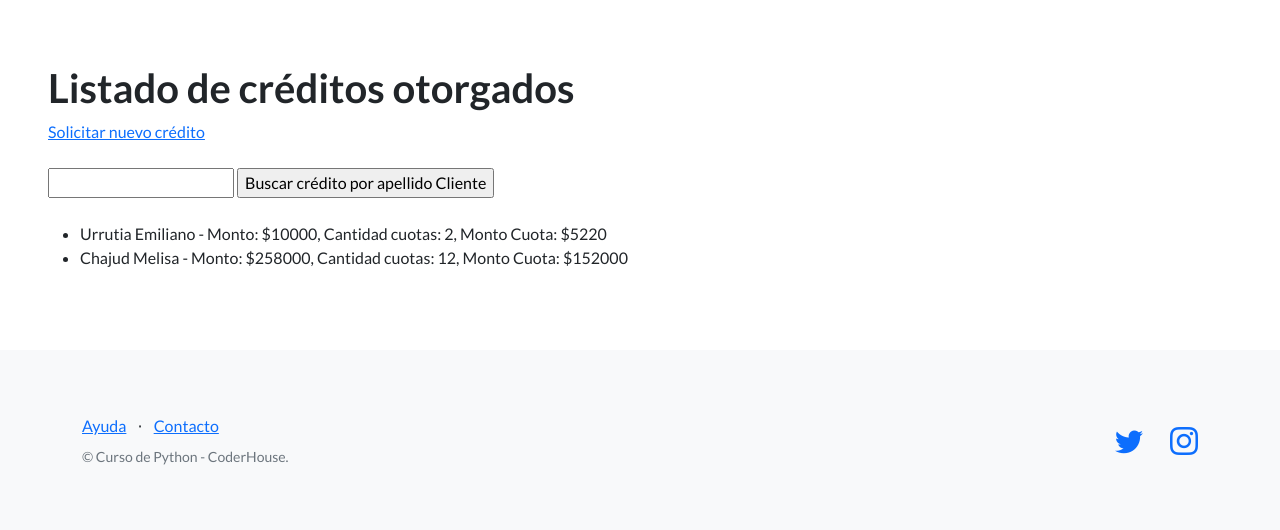
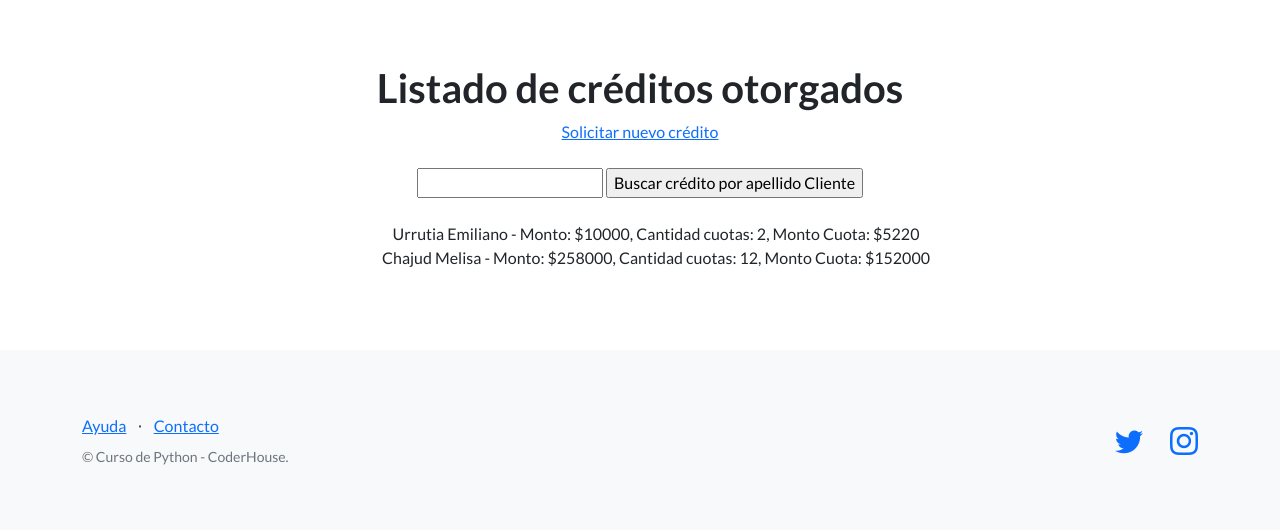
Before and after one commit to emiurru/Proyecto-final-Urrutia, a Django app: page /app-creditos/creditos/ in a window 1280 px wide. Shown: the part 156-686 px from the top of the page. Run offline with Django 4.2, Linux system fonts and the light colour scheme; data comes from the database, SQL or seed files in the repository; some libraries are stand-ins or nearby versions.

Commit message:
ultimos retoques

```diff
--- a/app_creditos/templates/app_creditos/creditos.html
+++ b/app_creditos/templates/app_creditos/creditos.html
@@ -2,7 +2,7 @@
 
 {% block contenido %}
 <section>
-  <div>
+  <div class="text-center">
     <h1>Listado de créditos otorgados</h1>
     <a href="{% url 'crear-credito' %}">Solicitar nuevo crédito</a>
     <br><br>
@@ -12,6 +12,9 @@
       <input type="submit" value="Buscar crédito por apellido Cliente">
     </form>
     <br>
+    <style>
+      ul {list-style: none}
+      </style>
     <ul>
     {% for credito in creditos %}
       <li>{{ credito.cliente }} - Monto: ${{ credito.monto }}, Cantidad cuotas: {{ credito.cuotas }}, Monto Cuota: ${{ credito.monto_cuota }}</li>
--- a/app_creditos/templates/app_creditos/formulario_clientes.html
+++ b/app_creditos/templates/app_creditos/formulario_clientes.html
@@ -1,6 +1,8 @@
 {% extends "app_creditos/base.html" %}
 
 {% block contenido %}
+<section>
+  <div class="text-center">
     {% if cliente_creado %}
     <p>Cliente registrado exitosamente!</p>
     {% else %}
@@ -12,4 +14,6 @@
       <input type="submit" value="Enviar" />
     </form>
     {% endif %}
+  </div>
+</section>
 {% endblock contenido %}
--- a/app_creditos/templates/app_creditos/formulario_credito.html
+++ b/app_creditos/templates/app_creditos/formulario_credito.html
@@ -1,9 +1,13 @@
 {% extends "app_creditos/base.html" %}
 
 {% block contenido %}
+<section>
+  <div class="text-center">
     {% if credito_creado %}
     <p>Credito creado exitosamente!</p>
     {% else %}
+    <h4>Solicitud de nuevo crédito</h4>
+    <br>
     <form action="{% url 'crear-credito' %}" method="post">
       {% csrf_token %}
       {{ formulario.as_p }}
@@ -11,4 +15,6 @@
       <input type="submit" value="Enviar" />
     </form>
     {% endif %}
+  </div>
+</section>
 {% endblock contenido %}
--- a/app_creditos/templates/app_creditos/formulario_tipo_credito.html
+++ b/app_creditos/templates/app_creditos/formulario_tipo_credito.html
@@ -1,9 +1,13 @@
 {% extends "app_creditos/base.html" %}
 
 {% block contenido %}
+<section>
+  <div class="text-center">
     {% if tipo_credito_creado %}
     <p>Tipo de Credito creado exitosamente!</p>
     {% else %}
+    <h4>Formulario para crear un tipo de crédito nuevo:</h4>
+    <br>
     <form action="{% url 'crear-tipo-credito' %}" method="post">
       {% csrf_token %}
       {{ formulario.as_p }}
@@ -11,4 +15,6 @@
       <input type="submit" value="Enviar" />
     </form>
     {% endif %}
+  </div>
+</section>
 {% endblock contenido %}
--- a/app_creditos/templates/app_creditos/index.html
+++ b/app_creditos/templates/app_creditos/index.html
@@ -1,5 +1,7 @@
 {% extends "app_creditos/base.html" %}
 
 {% block contenido %}
-<h1>Bienvenidos a LONGCRED</h1>
+<div class="text-center">
+    <h1>Bienvenidos a la nueva web de <span style="color: rgba(0, 255, 94, 0.644)">LONG</span><span style="color: rgb(60, 0, 255)">CRED</span></h1>
+</div>
 {% endblock contenido %}
--- a/app_creditos/templates/app_creditos/lista_clientes.html
+++ b/app_creditos/templates/app_creditos/lista_clientes.html
@@ -2,7 +2,7 @@
 
 {% block contenido %}
 <section>
-  <div>
+  <div class="text-center">
     <h1>Listado de clientes</h1>
     <a href="{% url 'crear-clientes' %}">Registrar nuevo cliente</a>
     <br><br>
@@ -12,6 +12,9 @@
       <input type="submit" value="Buscar por DNI">
     </form>
     <br>
+    <style>
+      ul {list-style: none}
+      </style>
     <ul>
     {% for client in clientes %}
       <li>{{ client.apellido }} {{ client.nombre }} - DNI: {{client.dni}}</li>
--- a/app_creditos/templates/app_creditos/tipo_creditos.html
+++ b/app_creditos/templates/app_creditos/tipo_creditos.html
@@ -2,7 +2,7 @@
 
 {% block contenido %}
 <section>
-  <div>
+  <div class="text-center">
     <h1>Tipos de creditos</h1>
     <a href="{% url 'crear-tipo-credito' %}">Crear tipo de credito Nuevo</a>
     <br><br>
@@ -12,6 +12,9 @@
       <input type="submit" value="Buscar por nombre">
     </form>
     <br>
+    <style>
+      ul {list-style: none}
+      </style>
     <ul>
     {% for credito in tipo_creditos %}
       <li>{{ credito.nombre_credito }} - Tasa de interes: {{ credito.interes }}</li>
```
Also changed, not shown: readme.md. Lines whose indentation alone changed are shown as unchanged.
